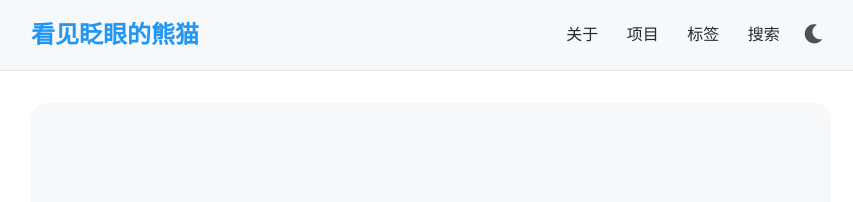
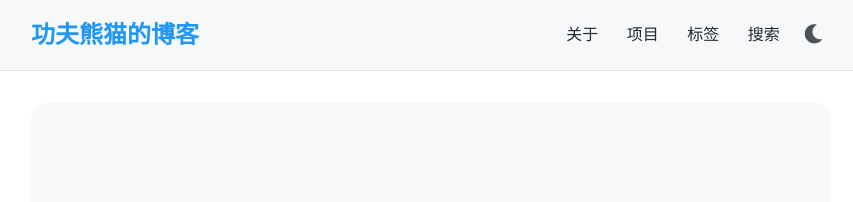
Before and after one commit to kanfu-panda/kanfu-panda.github.io, a Jekyll site: the page built from index.md, in a window 1280 px wide. Shown: the top 202 px of the page, without its empty margins (209-1062 px from the left). Built offline with Jekyll 4.4.1, drawn with Linux system fonts in a browser that asks for light colours; comment, search, counter and statistics services are not loaded; some of the changed text lies outside the part shown.

Commit message:
chore: 更新网站标题

```diff
--- a/_config.yml
+++ b/_config.yml
@@ -1,4 +1,4 @@
-title: 看见眨眼的熊猫
+title: 功夫熊猫的博客
 email: your@email.com
 description: >-
   一个热爱技术的开发者的个人博客
```
